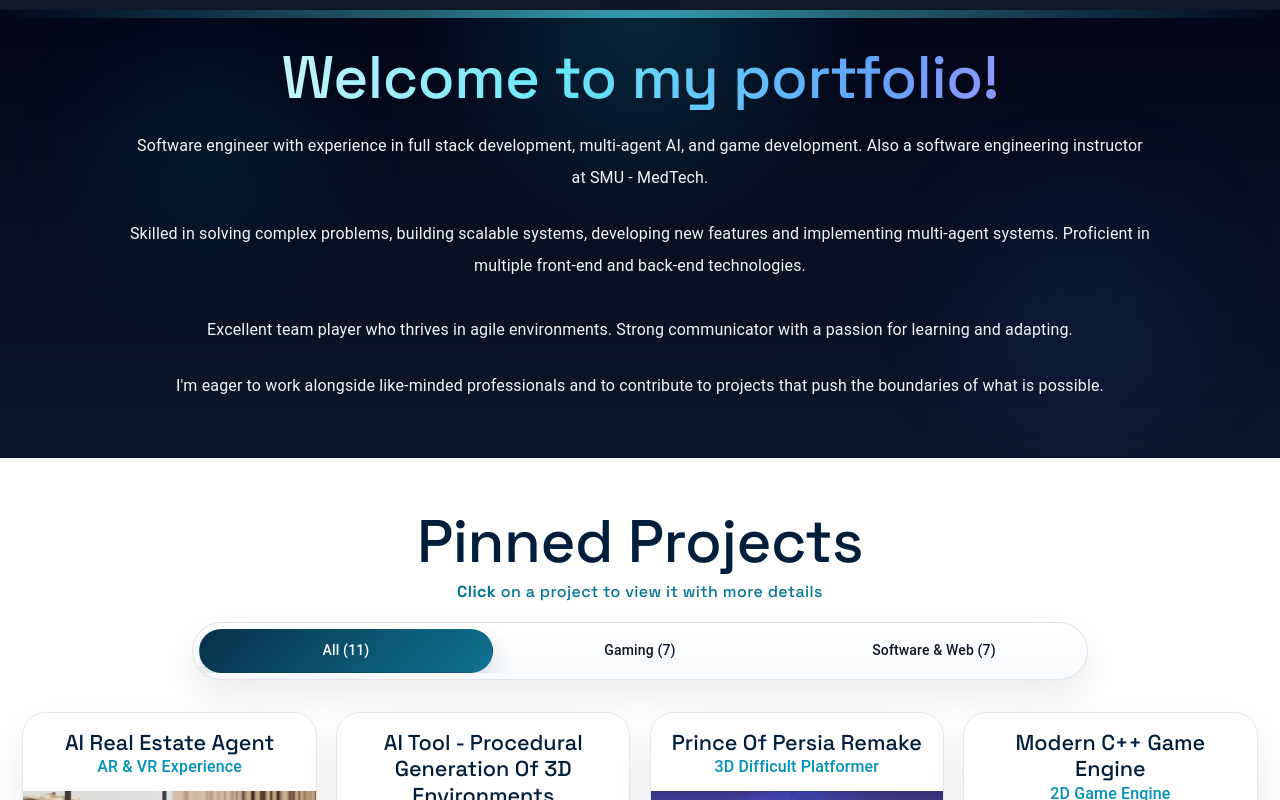
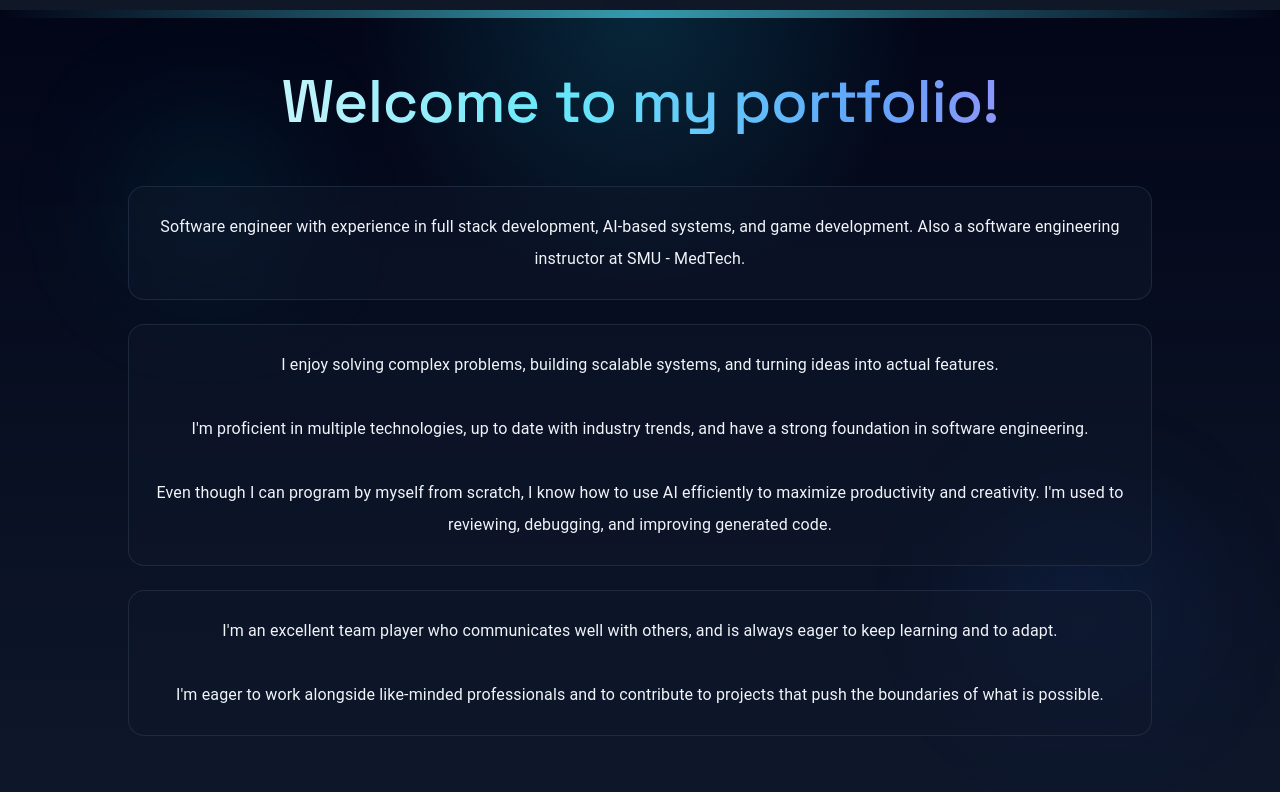
Before and after one commit to aymendps/aymendps.github.io, a React (Vite) app: page /#/home in a window 1280 px wide. Shown: the part 780-1580 px from the top of the page. Built offline with nearby package versions, Linux system fonts and the light colour scheme.

Commit message:
ui improvements

```diff
--- a/src/components/Footer.jsx
+++ b/src/components/Footer.jsx
@@ -5,7 +5,7 @@ function Footer() {
 
   return (
     <section className="relative w-full overflow-hidden bg-[linear-gradient(180deg,rgba(2,6,23,0.98),rgba(2,6,23,1))] px-4 py-6 screen-md:mb-25">
-      <div className="absolute inset-x-0 top-0 h-px bg-gradient-to-r from-transparent via-cyan-300/65 to-transparent"></div>
+      <div className="absolute inset-x-0 top-0 h-px bg-linear-to-r from-transparent via-cyan-300/65 to-transparent"></div>
       <div className="mx-auto flex w-[min(1200px,100%)] items-center justify-between gap-6 screen-md:flex-col screen-md:text-center">
         <div>
           <Typography className="text-slate-100 font-semibold tracking-wide">
--- a/src/components/Home.jsx
+++ b/src/components/Home.jsx
@@ -238,35 +238,60 @@ function Home({ industry, setIndustry }) {
       <div className="absolute left-[10%] top-[14%] h-40 w-40 rounded-full bg-cyan-400/10 blur-3xl"></div>
       <div className="absolute right-[8%] bottom-[12%] h-48 w-48 rounded-full bg-blue-500/10 blur-3xl"></div>
 
-      <div className="m-auto w-[80%] pb-14 pt-8 text-center screen-md:w-[90%] screen-md:pb-12">
+      <div className="m-auto w-[80%] pb-14 pt-8 screen-md:w-[90%] screen-md:pb-12">
         <Typography
           variant="h2"
-          className="gradient-text pb-4 text-center screen-sm:text-4xl screen-md:text-5xl to-fade-in"
+          className="gradient-text pt-6 pb-12 text-center screen-sm:text-4xl screen-md:text-5xl to-fade-in"
         >
           Welcome to my portfolio!
         </Typography>
 
-        <div className="mx-auto space-y-6 text-center">
-          <Typography className="text-slate-100 leading-8 screen-md:text-justify to-fade-in">
+        <div className="flex flex-col w-full gap-6">
+          <div className="relative group to-fade-in w-full">
+            <div className="absolute -inset-0.5 bg-linear-to-r from-cyan-500/30 to-blue-500/30 rounded-2xl blur opacity-0 group-hover:opacity-100 transition duration-300"></div>
+            <div className="relative bg-slate-900/50 backdrop-blur-sm border border-slate-700/50 rounded-2xl p-6 group-hover:bg-slate-900/70 transition duration-300">
+              <Typography className="text-slate-100 leading-8 text-center screen-md:text-left">
                 Software engineer with experience in full stack development,
-            multi-agent AI, and game development. Also a software engineering
-            instructor at SMU - MedTech.
+                AI-based systems, and game development. Also a software
+                engineering instructor at SMU - MedTech.
               </Typography>
+            </div>
+          </div>
 
-          <Typography className="text-slate-100 leading-8 screen-md:text-justify to-fade-in">
-            Skilled in solving complex problems, building scalable systems,
-            developing new features and implementing multi-agent systems.
-            Proficient in multiple front-end and back-end technologies.
+          <div className="relative group to-fade-in w-full">
+            <div className="absolute -inset-0.5 bg-linear-to-r from-cyan-500/30 to-blue-500/30 rounded-2xl blur opacity-0 group-hover:opacity-100 transition duration-300"></div>
+            <div className="relative bg-slate-900/50 backdrop-blur-sm border border-slate-700/50 rounded-2xl p-6 group-hover:bg-slate-900/70 transition duration-300">
+              <Typography className="text-slate-100 leading-8 text-center screen-md:text-left">
+                I enjoy solving complex problems, building scalable systems, and
+                turning ideas into actual features.
                 <br />
                 <br />
-            Excellent team player who thrives in agile environments. Strong
-            communicator with a passion for learning and adapting.
+                I'm proficient in multiple technologies, up to date with
+                industry trends, and have a strong foundation in software
+                engineering.
+                <br />
+                <br />
+                Even though I can program by myself from scratch, I know how to
+                use AI efficiently to maximize productivity and creativity. I'm
+                used to reviewing, debugging, and improving generated code.
               </Typography>
+            </div>
+          </div>
 
-          <Typography className="text-slate-100 leading-8 screen-md:text-justify to-fade-in">
+          <div className="relative group to-fade-in w-full">
+            <div className="absolute -inset-0.5 bg-linear-to-r from-cyan-500/30 to-blue-500/30 rounded-2xl blur opacity-0 group-hover:opacity-100 transition duration-300"></div>
+            <div className="relative bg-slate-900/50 backdrop-blur-sm border border-slate-700/50 rounded-2xl p-6 group-hover:bg-slate-900/70 transition duration-300">
+              <Typography className="text-slate-100 leading-8 text-center screen-md:text-left">
+                I'm an excellent team player who communicates well with others,
+                and is always eager to keep learning and to adapt.
+                <br />
+                <br />
                 I'm eager to work alongside like-minded professionals and to
-            contribute to projects that push the boundaries of what is possible.
+                contribute to projects that push the boundaries of what is
+                possible.
               </Typography>
+            </div>
+          </div>
         </div>
       </div>
     </section>
--- a/src/components/ProjectThumbnail.jsx
+++ b/src/components/ProjectThumbnail.jsx
@@ -90,7 +90,7 @@ function ProjectThumbnail({
       </div>
       <div className="w-full aspect-square bg-cyan-600 relative ">
         <img
-          className="w-full object-center object-contain group-hover:scale-99 duration-300"
+          className="w-full object-center object-contain"
           src={thumbnail}
           alt=""
         ></img>
--- a/src/components/Referrals.jsx
+++ b/src/components/Referrals.jsx
@@ -35,15 +35,15 @@ I am confident that Aymen would be a valuable asset to any development team`,
     return (
       <Card
         key={referral.name}
-        className="w-[30%] screen-lg:w-[90%] rounded-[24px] to-fade-in transition-all duration-300 hover:-translate-y-3 border border-cyan-500/20 shadow-[0_15px_35px_rgba(34,211,238,0.08)] overflow-hidden group relative"
+        className="w-[30%] screen-lg:w-[90%] rounded-3xl to-fade-in transition-all duration-300 hover:-translate-y-3 border border-cyan-500/20 shadow-[0_15px_35px_rgba(34,211,238,0.08)] overflow-hidden group relative"
         sx={{
           background:
             "linear-gradient(135deg, rgba(15,23,42,0.95), rgba(8,47,73,0.92))",
           backdropFilter: "blur(16px)",
         }}
       >
-        <div className="absolute top-0 inset-x-0 h-1 bg-gradient-to-r from-cyan-500/0 via-cyan-500/60 to-cyan-500/0"></div>
-        <div className="absolute inset-0 bg-gradient-to-br from-cyan-500/4 via-transparent to-blue-500/4 pointer-events-none"></div>
+        <div className="absolute top-0 inset-x-0 h-1 bg-linear-to-r from-cyan-500/0 via-cyan-500/60 to-cyan-500/0"></div>
+        <div className="absolute inset-0 bg-linear-to-br from-cyan-500/4 via-transparent to-blue-500/4 pointer-events-none"></div>
 
         <CardContent className="relative z-10 px-6 py-7 flex flex-col h-full">
           <div className="mb-4 flex items-start gap-3">
@@ -54,7 +54,7 @@ I am confident that Aymen would be a valuable asset to any development team`,
 
           <Typography
             variant="body1"
-            className="text-slate-50 leading-relaxed mb-6 italic font-normal text-[1.05rem] flex-grow drop-shadow-[0_2px_10px_rgba(0,0,0,0.7)]"
+            className="text-slate-50 leading-relaxed mb-6 italic font-normal text-[1.05rem] grow drop-shadow-[0_2px_10px_rgba(0,0,0,0.7)]"
           >
             "{referral.description}"
           </Typography>
```
Lines whose indentation alone changed are shown as unchanged.
